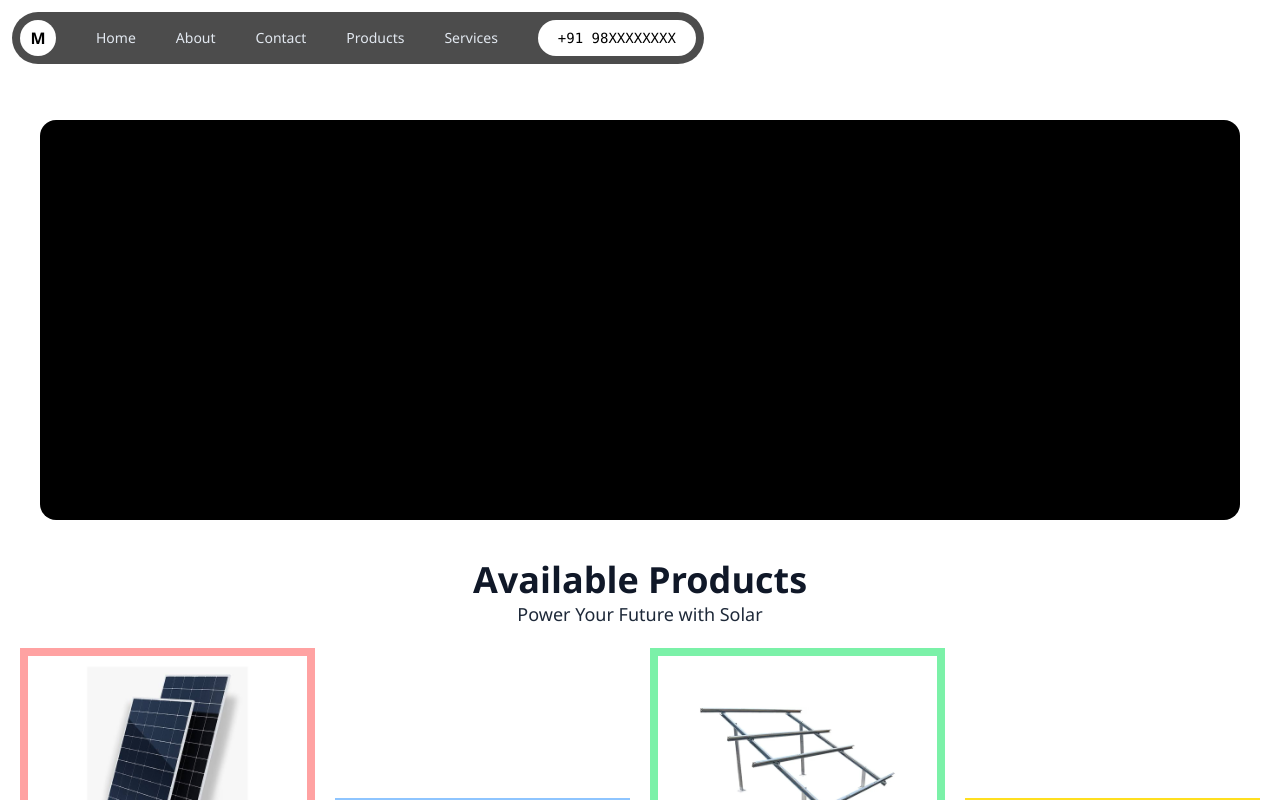
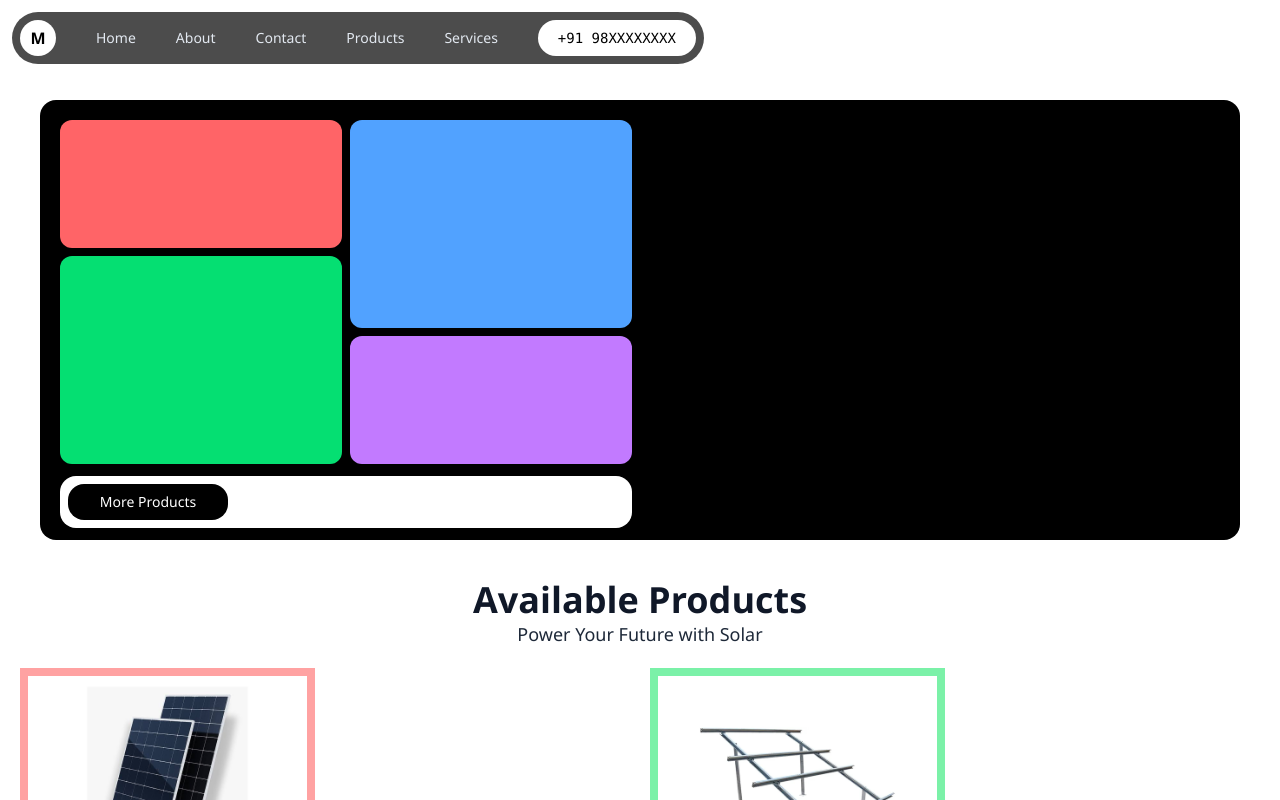
Before and after one commit to gyan3ndra/MohEnterprises, a React (Vite) app: page /products in a window 1280 px wide. Shown: the top 800 px of the page. Built offline with nearby package versions, Linux system fonts and the light colour scheme.

Commit message:
updated products grid

```diff
--- a/src/components/Contact.jsx
+++ b/src/components/Contact.jsx
@@ -21,7 +21,7 @@ const Contact = () => {
     }
   ]
   return (
-    <section className='pt-24 min-h-screen relative p-4 sm:p-6 lg:p-10'>
+    <section className='pt-20 min-h-screen p-4'>
       <section className='max-w-7xl mx-auto p-0 sm:p-4 grid grid-cols-1 lg:grid-cols-2 gap-8 lg:gap-12'>
         <div>
           <h1 className='text-4xl sm:text-5xl md:text-6xl leading-tight font-bold'>Lets Start A Converstaion!</h1>
@@ -42,7 +42,7 @@ const Contact = () => {
           <a className='text-lg md:text-lg font-light text-blue-700 hover:text-blue-900' href="">Get a Solar Estimate</a>
         </div>
         <div className='flex justify-center w-full p-0 sm:p-2'>
-          <div className='w-full max-w-xl bg-white p-3 sm:p-5 gap-3 flex flex-col shadow-md border-blue-400 md:border-b-10 md:border-r-10 rounded-2xl'>
+          <div className='w-full lg:w-[80%] max-w-xl bg-white p-3 sm:p-5 gap-3 flex flex-col shadow-lg rounded-2xl'>
             <h3 className='text-center font-bold text-3xl mb-3'>Contact Us</h3>
             <span className='grid grid-cols-1 sm:grid-cols-2 gap-3 *:p-3 *:focus:outline-0'>
               <input className='min-w-0 w-full h-13 border rounded-md' type="text" placeholder='first name' />
--- a/src/components/Products.jsx
+++ b/src/components/Products.jsx
@@ -5,23 +5,63 @@ import inverterimg from '../assets/products/inverter.jpg'
 import structureimg from '../assets/products/structure.jpg'
 
 const Products = () => {
+  const boxes = [
+    { id: 1, color: "bg-red-400", text: "Box 1" },
+    { id: 2, color: "bg-blue-400", text: "Box 2" },
+    { id: 3, color: "bg-green-400", text: "Box 3" },
+    { id: 4, color: "bg-purple-400", text: "Box 4" },
+  ];
   return (
-    <section className='min-h-screen bg-white pt-20'>
-      <section className='mt-0 m-5 md:m-10 rounded-2xl bg-black h-100'></section>
+    <section className='min-h-screen bg-white md:pt-15 pt-20'>
+      <section className='mt-0 m-5 md:m-10 rounded-2xl bg-black h-110 lg:p-3 grid lg:grid-cols-2'>
+        <div className="h-full p-2 flex flex-col justify-between gap-3">
+
+          <div className='grid grid-cols-2 gap-2'>
+            {/* Column 1 */}
+            <div className="flex flex-col gap-2">
+              <div className="bg-red-400 h-32 rounded-xl">
+
+              </div>
+
+              <div className="bg-green-400 h-52 rounded-xl">
+
+              </div>
+            </div>
+
+            {/* Column 2 */}
+            <div className="flex flex-col gap-2">
+              <div className="bg-blue-400 h-52 rounded-xl">
+
+              </div>
+
+              <div className="bg-purple-400 h-32 rounded-xl">
+
+              </div>
+            </div>
+          </div>
+          <div className='w-full bg-white rounded-2xl h-full flex items-center p-2'>
+            <button className='bg-black p-4 md:p-2 w-40 rounded-2xl text-sm text-white cursor-pointer'>More Products</button>
+          </div>
+        </div>
+        {/* grid 2 */}
+        <div className='h-full'>
+
+        </div>
+      </section>
       <h1 className='font-bold text-4xl text-center text-gray-900'>Available Products</h1>
       <p className='text-lg font-light text-center text-gray-800'>Power Your Future with Solar</p>
       <section className='m-2 md:m-5 h-200 md:h-150 grid grid-cols-2 lg:grid-cols-4 gap-2 md:gap-5'>
         <div className='h-3/4 w-full bg-red-300 p-2'>
-          <div className='w-full bg-white h-1/2'><img src={panelimg} className='w-full h-full object-contain'/></div>
+          <div className='w-full bg-white h-1/2'><img src={panelimg} className='w-full h-full object-contain' /></div>
         </div>
         <div className='h-3/4 w-full bg-blue-300 place-self-end p-2'>
-          <div className='w-full bg-white h-1/2'><img src={wireimg} className='w-full h-full object-contain'/></div>
+          <div className='w-full bg-white h-1/2'><img src={wireimg} className='w-full h-full object-contain' /></div>
         </div>
         <div className='h-3/4 w-full bg-green-300 p-2'>
-          <div className='w-full bg-white h-1/2'><img src={structureimg} className='w-full h-full object-contain'/></div>
+          <div className='w-full bg-white h-1/2'><img src={structureimg} className='w-full h-full object-contain' /></div>
         </div>
         <div className='h-3/4 w-full bg-yellow-300 place-self-end p-2'>
-          <div className='w-full bg-white h-1/2'><img src={inverterimg} className='w-full h-full object-contain'/></div>
+          <div className='w-full bg-white h-1/2'><img src={inverterimg} className='w-full h-full object-contain' /></div>
         </div>
 
       </section>
```
